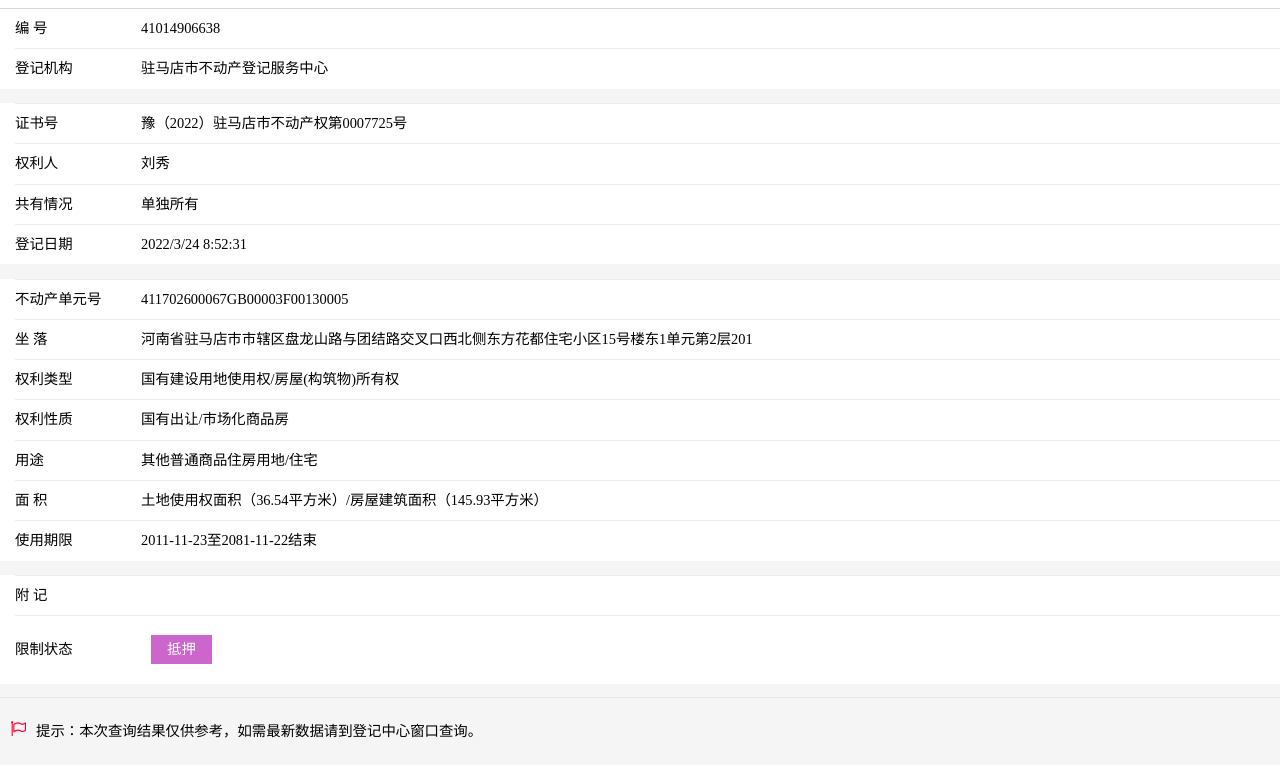
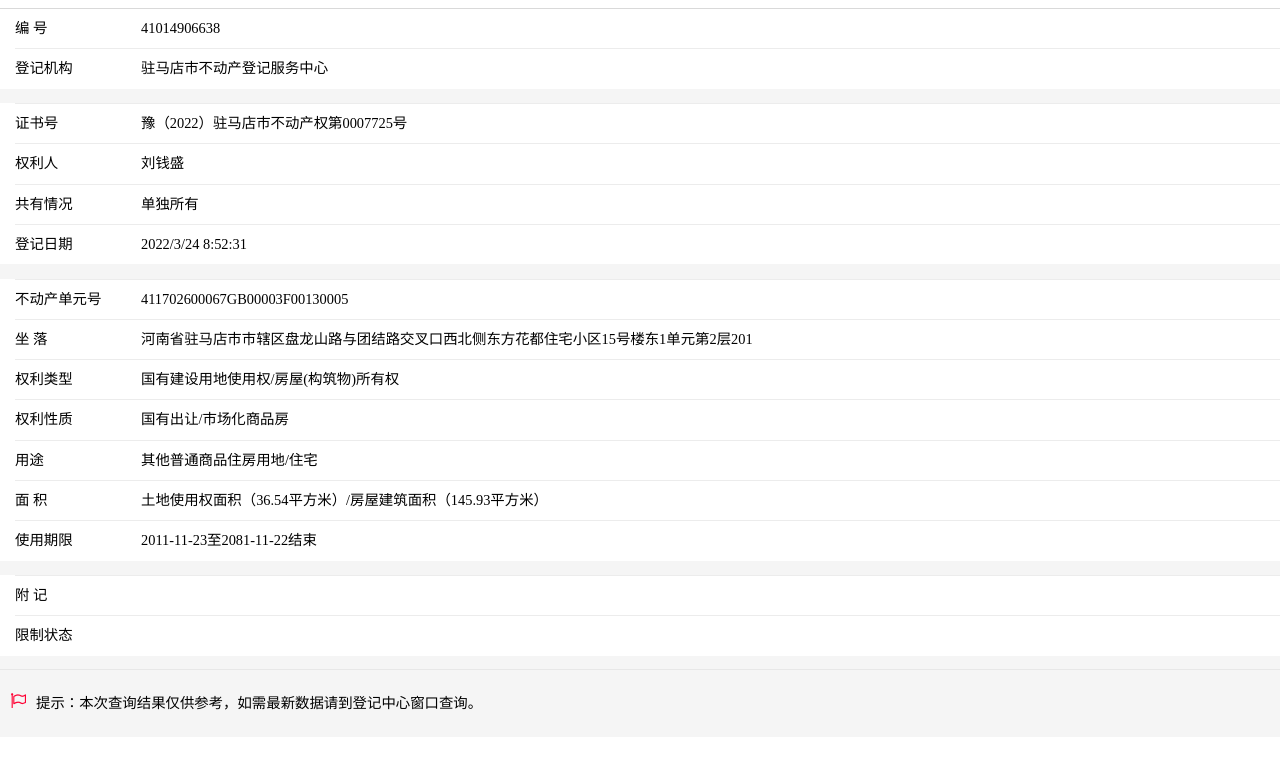
Before and after one commit to yygua/41014906638, a plain HTML site: page index.html in a window 1280 px wide. Shown: the part 72-840 px from the top of the page. Drawn offline with Linux system fonts and the light colour scheme; some packages are replaced by stand-ins of ours; a script that the page names is missing.

Commit message:
Update index.html

```diff
--- a/index.html
+++ b/index.html
@@ -462,7 +462,7 @@
                 <div class="weui_cell">
                     <div class="weui_cell_hd"><label class="weui_label">权利人</label></div>
                     <div class="weui_cell_bd weui_cell_primary">
-                        刘秀
+                        刘钱盛
                     </div>
                 </div>
                 <div class="weui_cell">
@@ -531,7 +531,6 @@
                 <div class="weui_cell">
                     <div class="weui_cell_hd"><label class="weui_label">限制状态</label></div>
                     <div class="weui_cell_bd weui_cell_primary">
-                                <div class="status-tag bg-purple">抵押</div>
 
                     </div>
                 </div>
```
